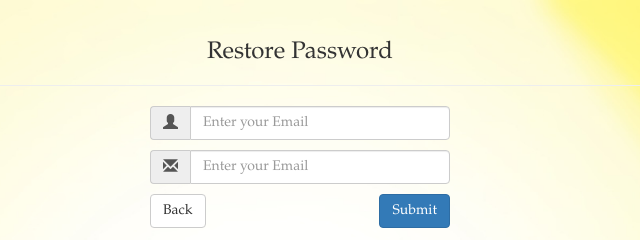
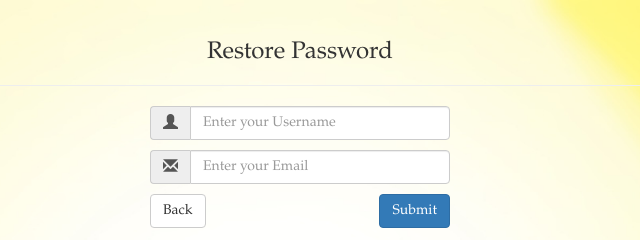
Before and after one commit to Dwarwin/STC, a plain HTML site: page restorePswd.html in a window 1280 px wide. Shown: the top 240 px of the page, 340-980 px from the left. Drawn offline with nearby package versions, Linux system fonts and the light colour scheme.

Commit message:
Update restorePswd.html

```diff
--- a/restorePswd.html
+++ b/restorePswd.html
@@ -20,7 +20,7 @@
             <form class="forgot-form" role="form">
                 <section class="input-group form-inline">
                     <label class="input-group-addon"><span class="glyphicon glyphicon-user"></span></label>
-                    <input type="email" class="form-control" placeholder="Enter your Email" required="required">
+                    <input type="email" class="form-control" placeholder="Enter your Username" required="required">
                 </section>
                 <section class="input-group form-inline">
                     <label class="input-group-addon"><span class="glyphicon glyphicon-envelope"></span></label>
```
